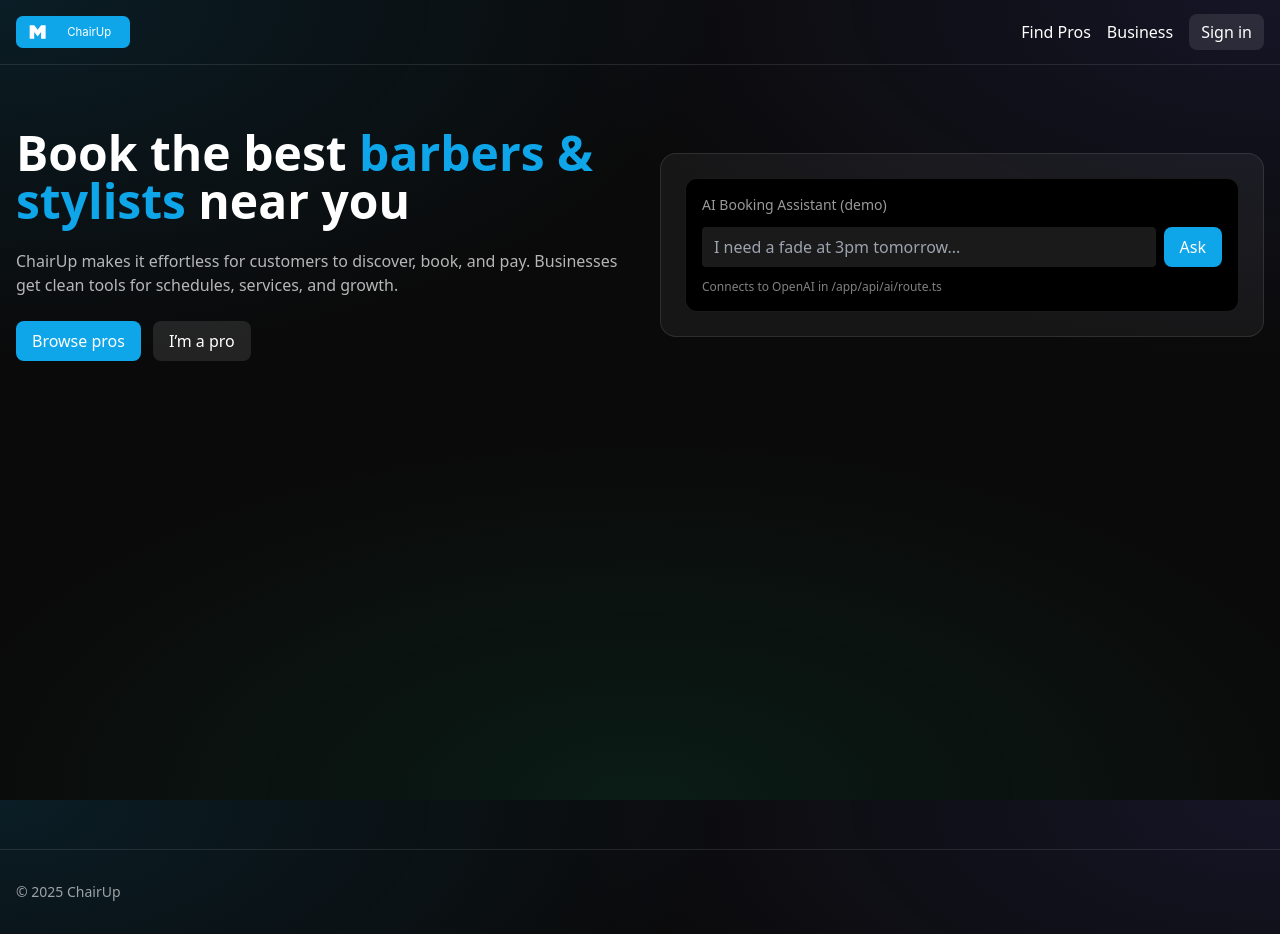
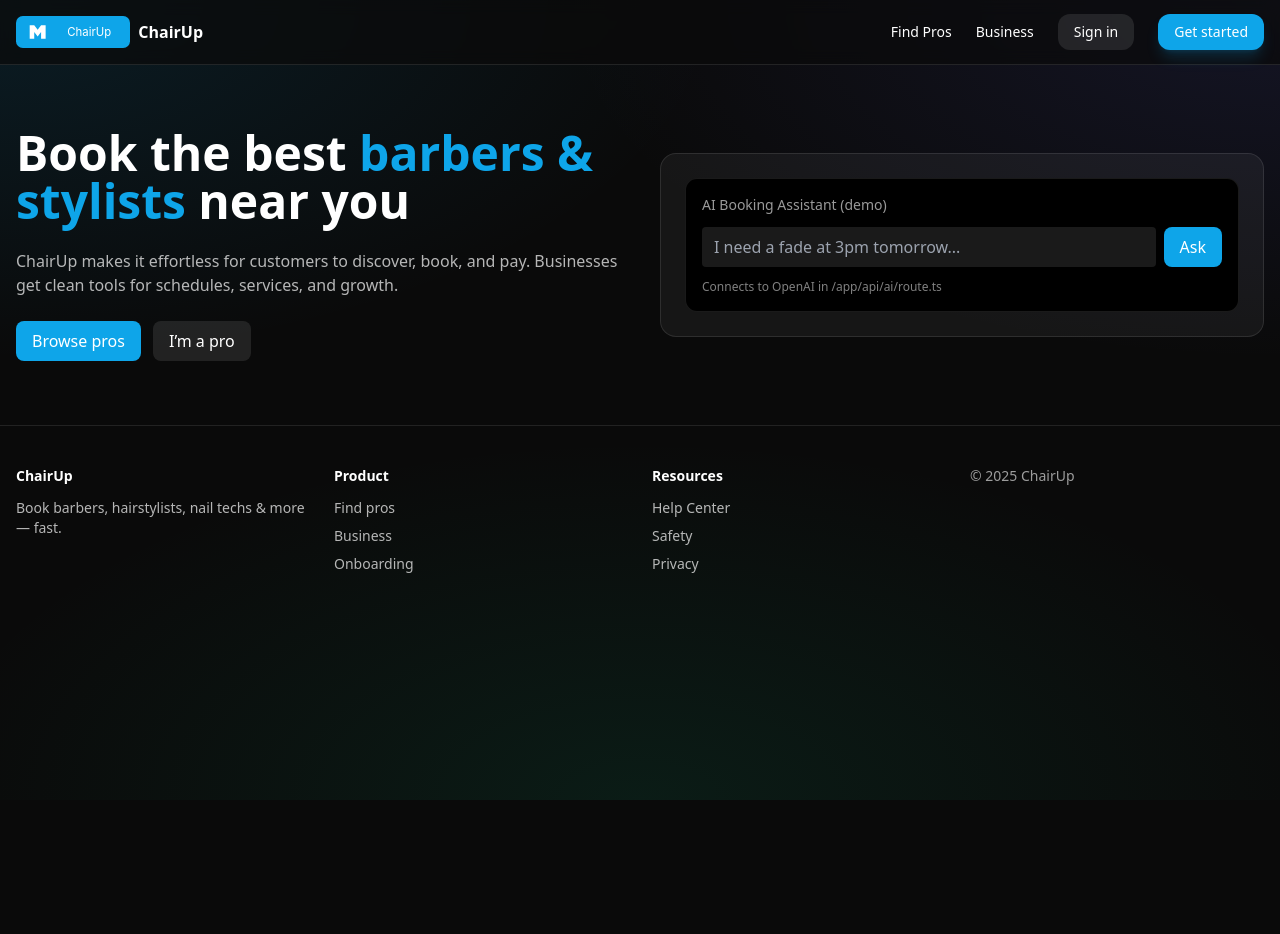
Before and after one commit to Rivanhindaia/ChairUpAi, a Next.js app in the folder ChairUp/: page / in a window 1280 px wide. After the commit the page ends 800 px from the top, so only its background shows below. Built offline with nearby package versions, Linux system fonts and the light colour scheme.

Commit message:
Update layout.tsx

```diff
--- a/ChairUp/app/layout.tsx
+++ b/ChairUp/app/layout.tsx
@@ -4,28 +4,57 @@
 
 export const metadata: Metadata = {
   title: 'ChairUp — Book Local Pros',
-  description: 'Booking platform for barbers, hairstylists, nail techs, and more.',
+  description: 'Discover, book, and manage beauty & grooming appointments with ease.',
 }
 
 export default function RootLayout({ children }: { children: React.ReactNode }) {
   return (
     <html lang="en">
       <body>
-        <header className="border-b border-white/10">
+        <header className="sticky top-0 z-40 border-b border-white/10 bg-neutral-950/70 backdrop-blur">
           <nav className="container flex items-center gap-6 h-16">
             <Link href="/" className="flex items-center gap-2 font-semibold">
               <img src="/logo.svg" alt="ChairUp" className="h-8 w-auto" />
+              <span className="hidden sm:block">ChairUp</span>
             </Link>
-            <div className="ml-auto flex items-center gap-4">
+            <div className="ml-auto hidden md:flex items-center gap-6 text-sm">
               <Link href="/customer" className="hover:text-brand">Find Pros</Link>
               <Link href="/dashboard" className="hover:text-brand">Business</Link>
-              <Link href="/sign-in" className="px-3 py-1.5 rounded-lg bg-white/10 hover:bg-white/20">Sign in</Link>
+              <Link href="/sign-in" className="btn btn-ghost">Sign in</Link>
+              <Link href="/sign-up" className="btn btn-primary">Get started</Link>
+            </div>
+            <div className="md:hidden ml-auto">
+              <Link href="/sign-up" className="btn btn-primary">Start</Link>
             </div>
           </nav>
         </header>
-        <main className="min-h-[calc(100vh-4rem)]">{children}</main>
-        <footer className="border-t border-white/10 py-8 mt-12">
-          <div className="container text-sm text-white/60">© {new Date().getFullYear()} ChairUp</div>
+
+        <main>{children}</main>
+
+        <footer className="border-t border-white/10">
+          <div className="container py-10 grid sm:grid-cols-2 md:grid-cols-4 gap-6 text-sm text-white/70">
+            <div>
+              <div className="font-semibold text-white mb-3">ChairUp</div>
+              <p>Book barbers, hairstylists, nail techs & more — fast.</p>
+            </div>
+            <div>
+              <div className="font-semibold text-white mb-3">Product</div>
+              <ul className="space-y-2">
+                <li><a href="/customer" className="hover:text-white">Find pros</a></li>
+                <li><a href="/dashboard" className="hover:text-white">Business</a></li>
+                <li><a href="/onboarding" className="hover:text-white">Onboarding</a></li>
+              </ul>
+            </div>
+            <div>
+              <div className="font-semibold text-white mb-3">Resources</div>
+              <ul className="space-y-2">
+                <li><a href="#" className="hover:text-white">Help Center</a></li>
+                <li><a href="#" className="hover:text-white">Safety</a></li>
+                <li><a href="#" className="hover:text-white">Privacy</a></li>
+              </ul>
+            </div>
+            <div className="text-white/60">© {new Date().getFullYear()} ChairUp</div>
+          </div>
         </footer>
       </body>
     </html>
```
